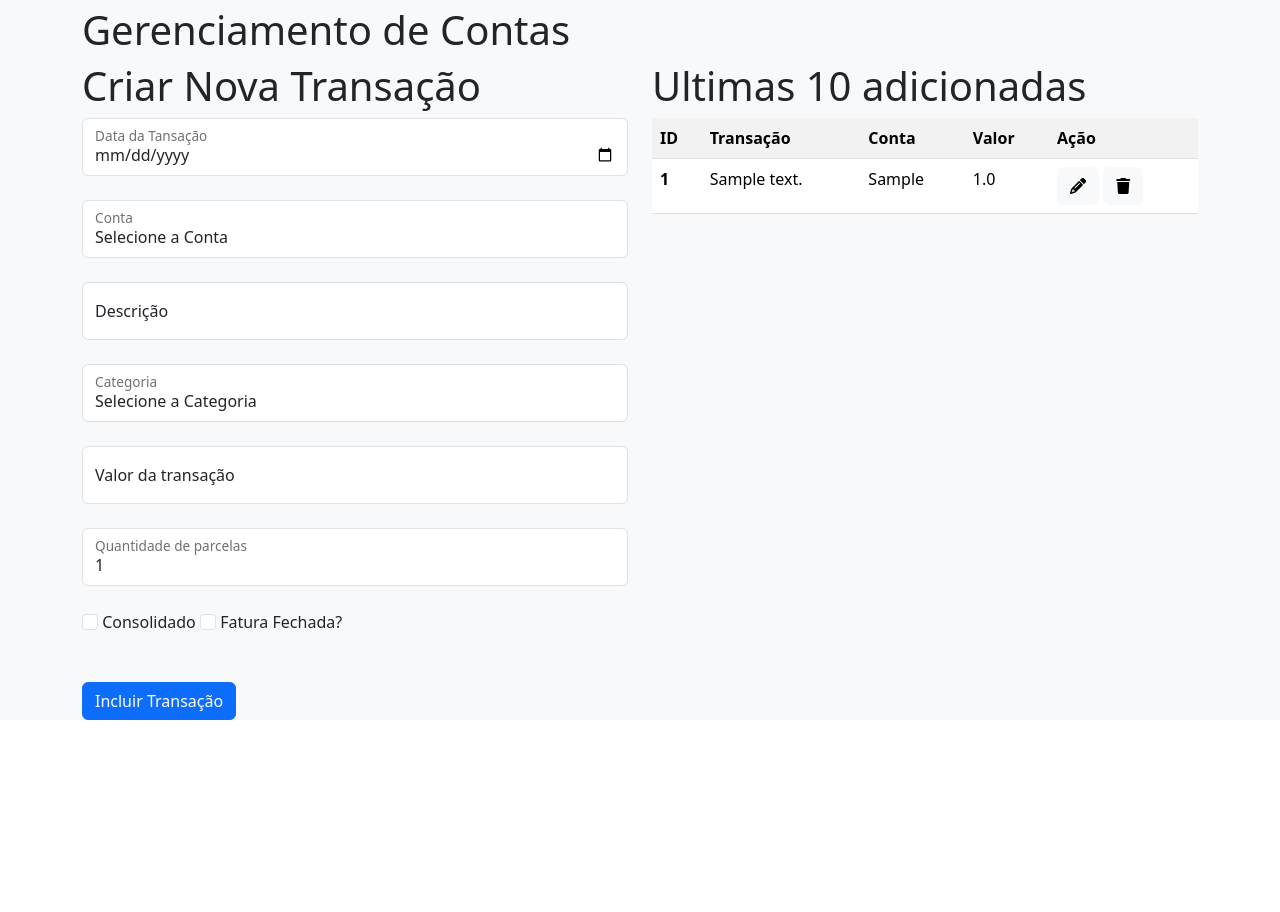
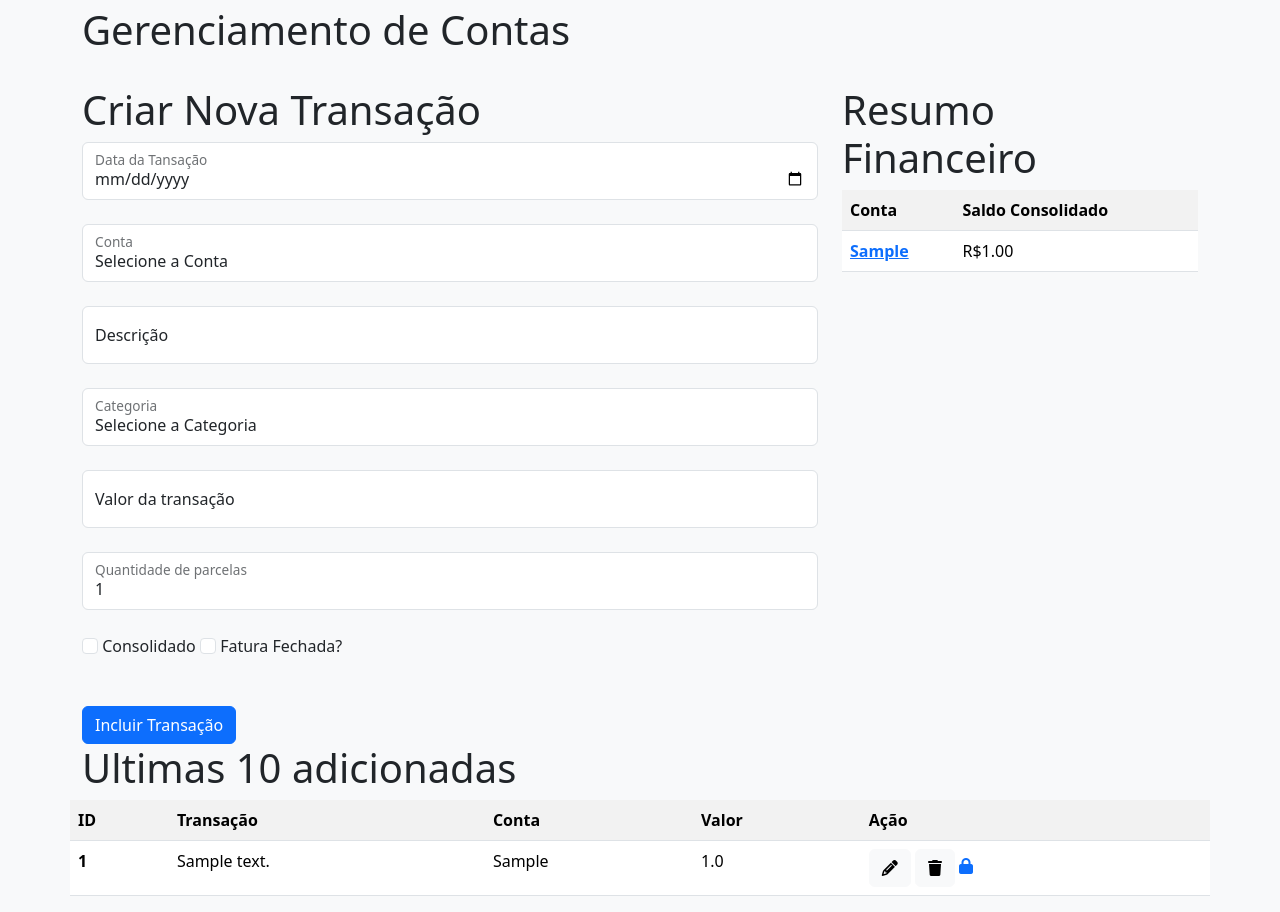
Before and after one commit to rhuanlima/pynancas, a Flask app: page /transactions in a window 1280 px wide. Shown: the part 118-1030 px from the top of the page. Before the commit the page ends 838 px from the top, so only its background shows below. Run offline with Flask 3, Linux system fonts and the light colour scheme; tables that the repository leaves empty hold one stand-in row (values such as "Sample post"); some libraries are stand-ins or nearby versions.

Commit message:
add consolidate and transaction filters

```diff
--- a/main.py
+++ b/main.py
@@ -119,6 +119,39 @@ def activate_account(id):
     return redirect(url_for("pg_accounts"))
 
 
+@app.route("/consolidate_transaction/<int:id>")
+@app.route("/consolidate_transaction/<int:id>/<int:ac_filter>")
+def consolidate_transaction(id, ac_filter=None):
+    logger.info(f"Consolidando: {ac_filter}")
+    session = Session()
+    transaction = session.query(Transaction).get(id)
+
+    # Ativa a conta
+    transaction.fl_consolidated = True
+    session.commit()
+    session.close()
+    flash(f"Transação {id} foi Consolidada!")
+    if ac_filter is None:
+        return redirect(url_for("pg_transactions"))
+    return redirect(url_for("pg_transactions", ac_filter=ac_filter))
+
+
+@app.route("/unconsolidate_transaction/<int:id>")
+@app.route("/unconsolidate_transaction/<int:id>/<int:ac_filter>")
+def unconsolidate_transaction(id, ac_filter=None):
+    session = Session()
+    transaction = session.query(Transaction).get(id)
+
+    # Ativa a conta
+    transaction.fl_consolidated = False
+    session.commit()
+    session.close()
+    flash(f"Transação {id} não foi consolidada!")
+    if ac_filter is None:
+        return redirect(url_for("pg_transactions"))
+    return redirect(url_for("pg_transactions", ac_filter=ac_filter))
+
+
 @app.route("/create_account", methods=["POST"])
 def create_account():
     session = Session()
@@ -169,11 +202,45 @@ def edit_category(id):
 
 # tansaction
 @app.route("/transactions")
-def pg_transactions():
+@app.route("/transactions/<int:ac_filter>", methods=["GET", "POST"])
+def pg_transactions(ac_filter=None):
     session = Session()
+    total_balances = (
+        session.query(
+            Account.id.label("id"),
+            Account.des_account.label("account"),
+            func.coalesce(func.sum(Transaction.vl_transaction), 0).label(
+                "total_balance"
+            ),
+            func.coalesce(
+                func.sum(
+                    case(
+                        (Transaction.fl_consolidated, Transaction.vl_transaction),
+                        else_=0,
+                    )
+                ),
+                0,
+            ).label("consolidated_balance"),
+        )
+        .join(Transaction, Transaction.id_account == Account.id)
+        .filter(Account.fl_active == True)
+        .group_by(Account.id)
+        .all()
+    )
+
     transactions = (
         session.query(Transaction).order_by(Transaction.id.desc()).limit(10).all()
     )
+
+    if ac_filter is not None:
+        transactions = (
+            session.query(Transaction)
+            .filter(Transaction.id_account == int(ac_filter))
+            .order_by(Transaction.id.desc())
+            .limit(10)
+            .all()
+        )
+
     accounts = session.query(Account).filter(Account.fl_active == True).all()
     categories = session.query(Category).all()
     session.close()
@@ -182,6 +249,8 @@ def pg_transactions():
         transactions=transactions,
         accounts=accounts,
         categories=categories,
+        total_balances=total_balances,
+        ac_filter=ac_filter,
     )
 
 
@@ -227,6 +296,10 @@ def create_transaction():
         session.commit()
         installment += 1
     session.close()
+    if request.form.get("ac_filter") != "None":
+        return redirect(
+            url_for("pg_transactions", ac_filter=request.form.get("ac_filter"))
+        )
     return redirect(url_for("pg_transactions"))
 
 
--- a/templates/base.html
+++ b/templates/base.html
@@ -55,8 +55,10 @@
         feather.replace();
     </script>
 
+
     <script src="{{ url_for('static',filename='styles/js/bootstrap.bundle.min.js') }}"
         integrity="sha384-xrRywqdh3PHs8keKZN+8zzc5TX0GRTLCcmivcbNJWm2rs5C8PRhcEn3czEjhAO9o"
         crossorigin="anonymous"></script>
+
 </body>
 </html>
--- a/templates/transaction.html
+++ b/templates/transaction.html
@@ -8,11 +8,14 @@
 </div>
 {% endif %}
 {% endwith %}
+
 <h1 class="mt-4">Gerenciamento de Contas </h1>
+</br>
 <div class="row">
-<div class="col-md-6">
+    <div class="col-sm-8">
         <h1 class="display-6">Criar Nova Transação</h1>
         <form action="/create_transaction" method="post" class="form-card">
+            <input type="hidden" name="ac_filter" value="{{ ac_filter }}">
             <div class="form-floating">
                 <input type="date" name="dt_transaction" class="form-control" required>
                 <label for="floatingInputGrid">Data da Tansação</label>
@@ -84,7 +87,40 @@
 
     </div>
     <br>
-<div class="col-md-6">
+    <div class="col-sm-4">
+        <h1 class="display-6">Resumo Financeiro</h1>
+        <table class="table table-striped table-hover">
+            <tr>
+                <th scope="col">Conta</th>
+                <th scope="col">Saldo Consolidado</th>
+            </tr>
+            {% for balance in total_balances %}
+                {% if ac_filter == None %}
+                    <tr>
+                        <th scope="row"><a href="{{ url_for('pg_transactions', ac_filter=balance.id) }}"> {{ balance.account }} </a></td>
+                        <td>
+                            {{ balance.consolidated_balance | format_currency('BRL') }}
+                        </td>
+                    </tr>
+                {% else %}
+                    {% if balance.id == ac_filter %}
+                    <tr>
+                        <th scope="row"><a href="{{ url_for('pg_transactions', ac_filter=balance.id) }}"> {{ balance.account }} </a></td>
+                        <td>
+                            {{ balance.consolidated_balance | format_currency('BRL') }}
+                        </td>
+                    </tr>
+                    {% endif %}
+                {% endif %}
+            {% endfor %}
+        </table>
+        {% if ac_filter != None %}
+            <a href="{{ url_for('pg_transactions') }}"> Limpar Filtro </a>
+        {% endif %}
+    </div>
+</div>
+
+    <div class="row">
         <h1 class="display-6">Ultimas 10 adicionadas</h1>
         <table class="table table-striped table-hover">
             <tr>
@@ -107,15 +143,23 @@
                     {{ transaction.vl_transaction }}
                 </td>
                 <td>
-                <button type="button" class="btn btn-light" onclick="editarTransação({{transaction.id}})" title="Editar Transação"><i
-                        class="fa-solid fa-pencil"></i></button>
-                <button type="button" class="btn btn-light" onclick="confirmarExclusao({{transaction.id}})" title="Excluir Transação"><i class="fa-solid fa-trash"></i></button>
+                    <button type="button" class="btn btn-light" onclick="editarTransação({{transaction.id}})"
+                        title="Editar Transação"><i class="fa-solid fa-pencil"></i></button>
+                    <button type="button" class="btn btn-light" onclick="confirmarExclusao({{transaction.id}})"
+                        title="Excluir Transação"><i class="fa-solid fa-trash"></i></button>
+                    {% if transaction.fl_consolidated %}
+                        <a href="{{ url_for('unconsolidate_transaction', id=transaction.id, ac_filter = ac_filter) }}" title="Consolidado"><i
+                            class="fa-solid fa-lock"></i></a>
+                    {% else %}
+                        <a href="{{ url_for('consolidate_transaction', id=transaction.id, ac_filter = ac_filter) }}" title="Não Consolidado"><i
+                            class="fa-solid fa-unlock"></i></a>
+                    {% endif %}
                 </td>
             </tr>
             {% endfor %}
         </table>
     </div>
-</div>
+
 <script>
     function confirmarExclusao(idTransacao) {
         if (confirm("Tem certeza de que deseja excluir esta transação?")) {
```
Lines whose indentation alone changed are shown as unchanged.
